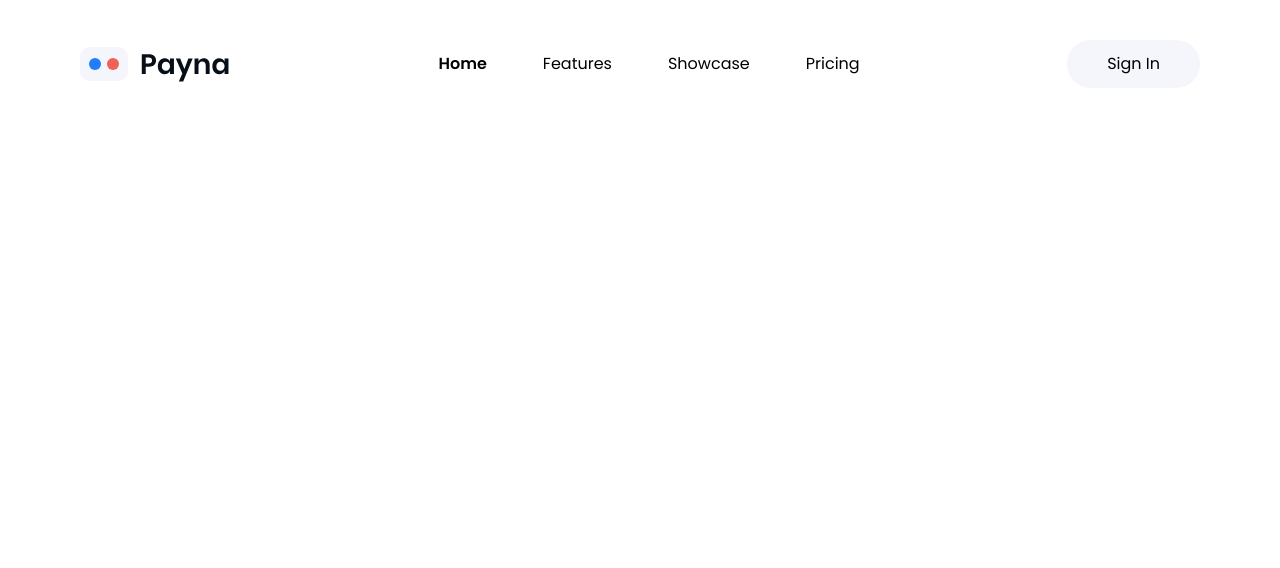
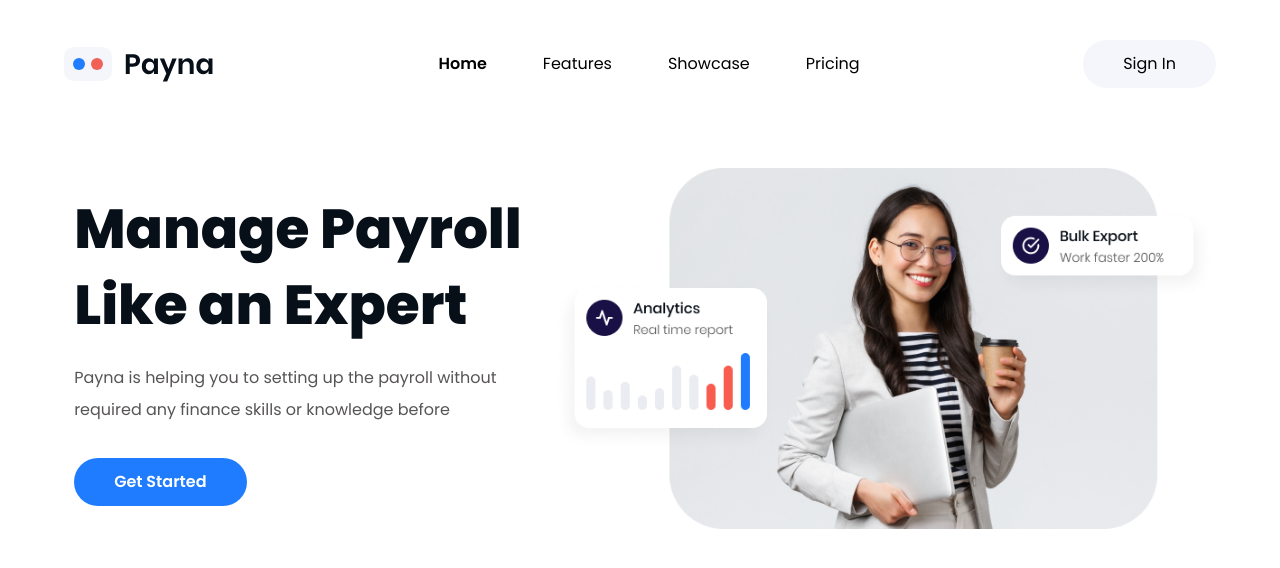
Before and after one commit to fasfashan/payna-finance, a React (Vite) app: page / in a window 1280 px wide. Shown: the top 568 px of the page. Built offline with nearby package versions, Linux system fonts and the light colour scheme.

Commit message:
add hero section

```diff
--- a/src/App.jsx
+++ b/src/App.jsx
@@ -1,10 +1,12 @@
 import "./App.css";
 import Navbar from "./Navbar";
+import HeroSection from "./HeroSection";
 function App() {
   return (
-    <>
+    <div className="px-4">
       <Navbar />
-    </>
+      <HeroSection />
+    </div>
   );
 }
 
--- /dev/null
+++ b/src/HeroSection.jsx
@@ -0,0 +1,25 @@
+export default function HeroSection() {
+  return (
+    <>
+      <main className="md:max-w-6xl grid gap-5 grid-cols-12  lg:py-10 md:py-20 py-12 m-auto">
+        <div className="lg:col-span-5 flex justify-center flex-col col-span-12 md:text-center lg:text-left md:max-w-md m-auto ">
+          <h1 className="md:text-displayXL text-4xl font-extrabold leading-snug text-title">
+            Manage Payroll Like an Expert
+          </h1>
+          <p className="text-paragraph leading-loose mt-5">
+            Payna is helping you to setting up the payroll without required any
+            finance skills or knowledge before
+          </p>
+          <button className="bg-primaryBlue w-fit lg:self-start md:self-center mt-8 text-white xl:flex md:flex  py-3 rounded-full font-semibold px-10 hover:bg-opacity-70 transition-all">
+            Get Started
+          </button>
+        </div>
+        <img
+          className="md:col-span-7 lg:block hidden"
+          src="/hero-image.png"
+          alt="Hero Image"
+        />
+      </main>
+    </>
+  );
+}
--- a/src/Navbar.jsx
+++ b/src/Navbar.jsx
@@ -1,7 +1,7 @@
 export default function Navbar() {
   return (
     <>
-      <nav className="flex md:max-w-6xl  px-4 py-10 m-auto items-center justify-between">
+      <nav className="flex md:max-w-6xl   py-10 m-auto items-center justify-between">
         <img src="/payna-logo.svg" alt="" />
         <ul className="xl:flex items-start gap-14 hidden ">
           <li className="hover:cursor-pointer font-semibold">Home</li>
--- a/tailwind.config.js
+++ b/tailwind.config.js
@@ -4,9 +4,13 @@ export default {
   theme: {
     extend: {
       colors: {
+        primaryBlue: "#1F7CFF",
         title: "#070F18",
         paragraph: "#575455",
         gray: "#F5F6FB",
+      },
+      fontSize: {
+        displayXL: "55px",
       },
     },
   },
```
